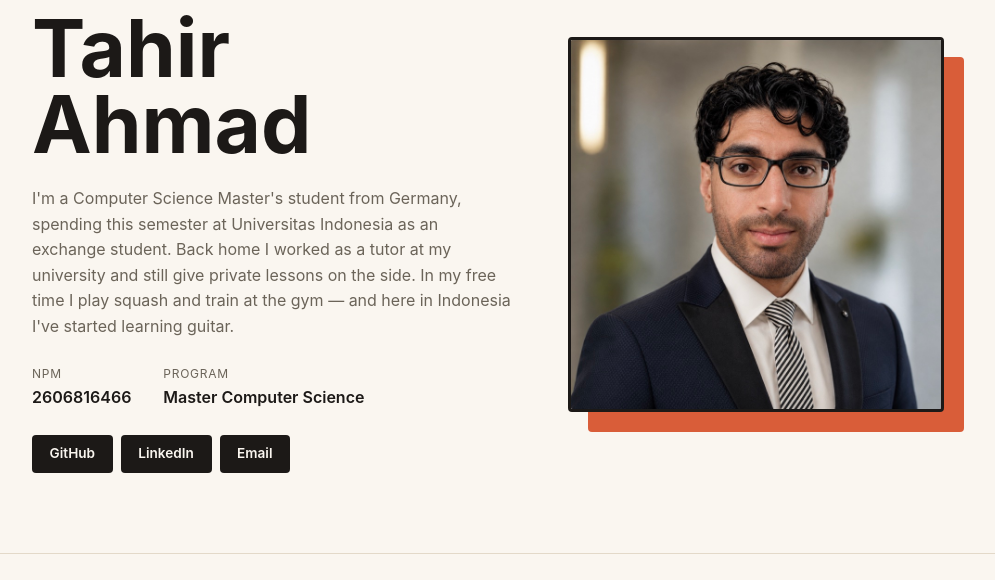
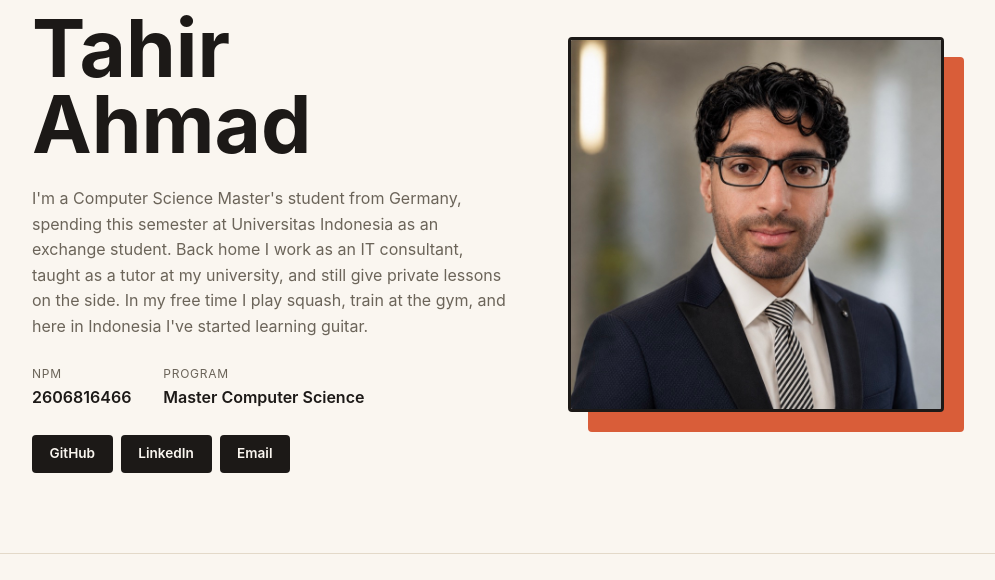
Before and after one commit to indo747/myportofolio, a Django app: page / in a window 1280 px wide. Shown: the part 170-750 px from the top of the page, without its empty margins (152-1147 px from the left). Run offline with Django 5.2, Linux system fonts and the light colour scheme.

Commit message:
Update bio on landing page

```diff
--- a/templates/index.html
+++ b/templates/index.html
@@ -32,7 +32,7 @@
                 </div>
 
                 <div class="hero-details">
-                    <p class="bio">I'm a Computer Science Master's student from Germany, spending this semester at Universitas Indonesia as an exchange student. Back home I worked as a tutor at my university and still give private lessons on the side. In my free time I play squash and train at the gym &mdash; and here in Indonesia I've started learning guitar.</p>
+                    <p class="bio">I'm a Computer Science Master's student from Germany, spending this semester at Universitas Indonesia as an exchange student. Back home I work as an IT consultant, taught as a tutor at my university, and still give private lessons on the side. In my free time I play squash, train at the gym, and here in Indonesia I've started learning guitar.</p>
 
                     <dl class="meta-list">
                         <div class="meta-row">
```
